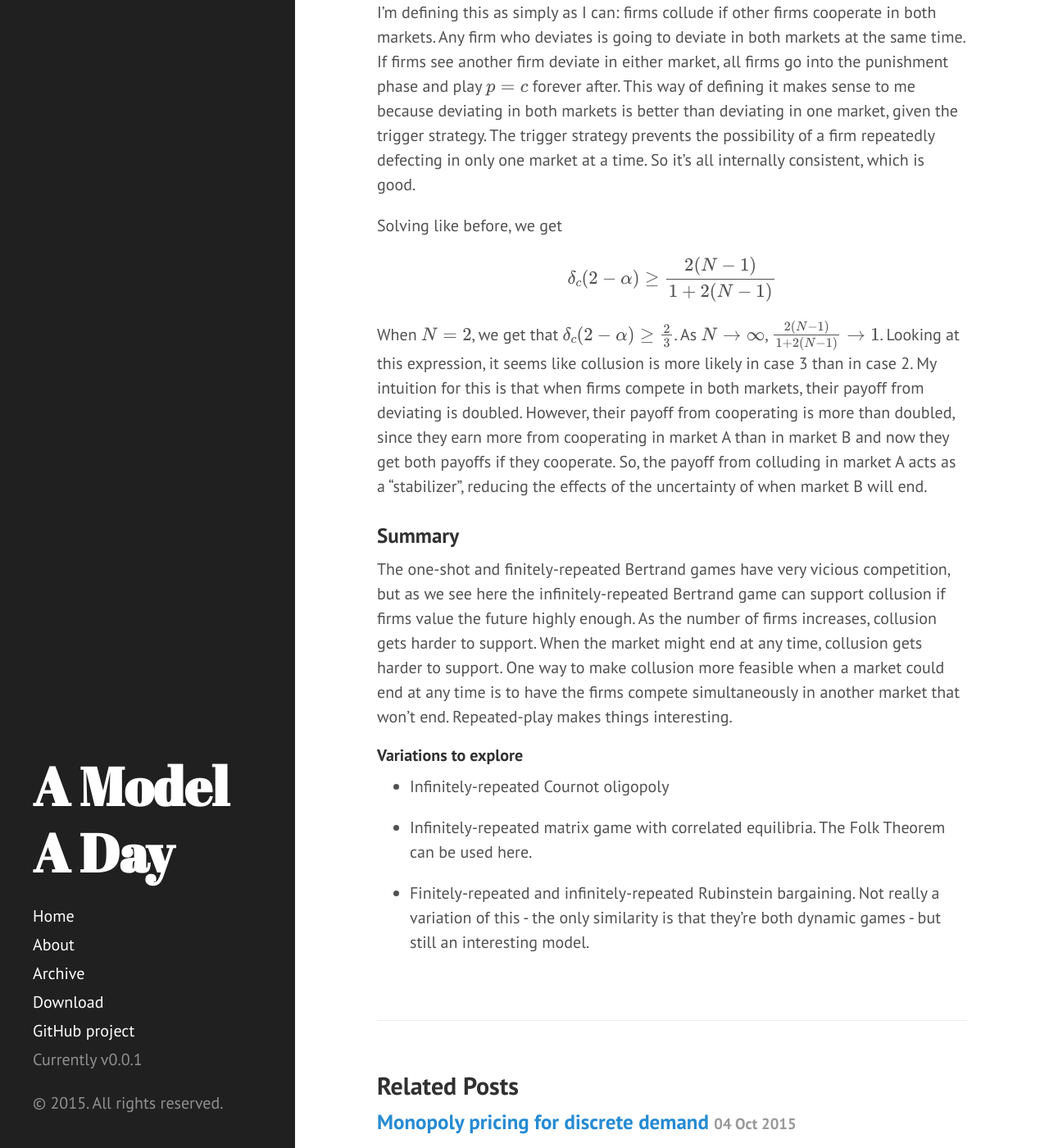
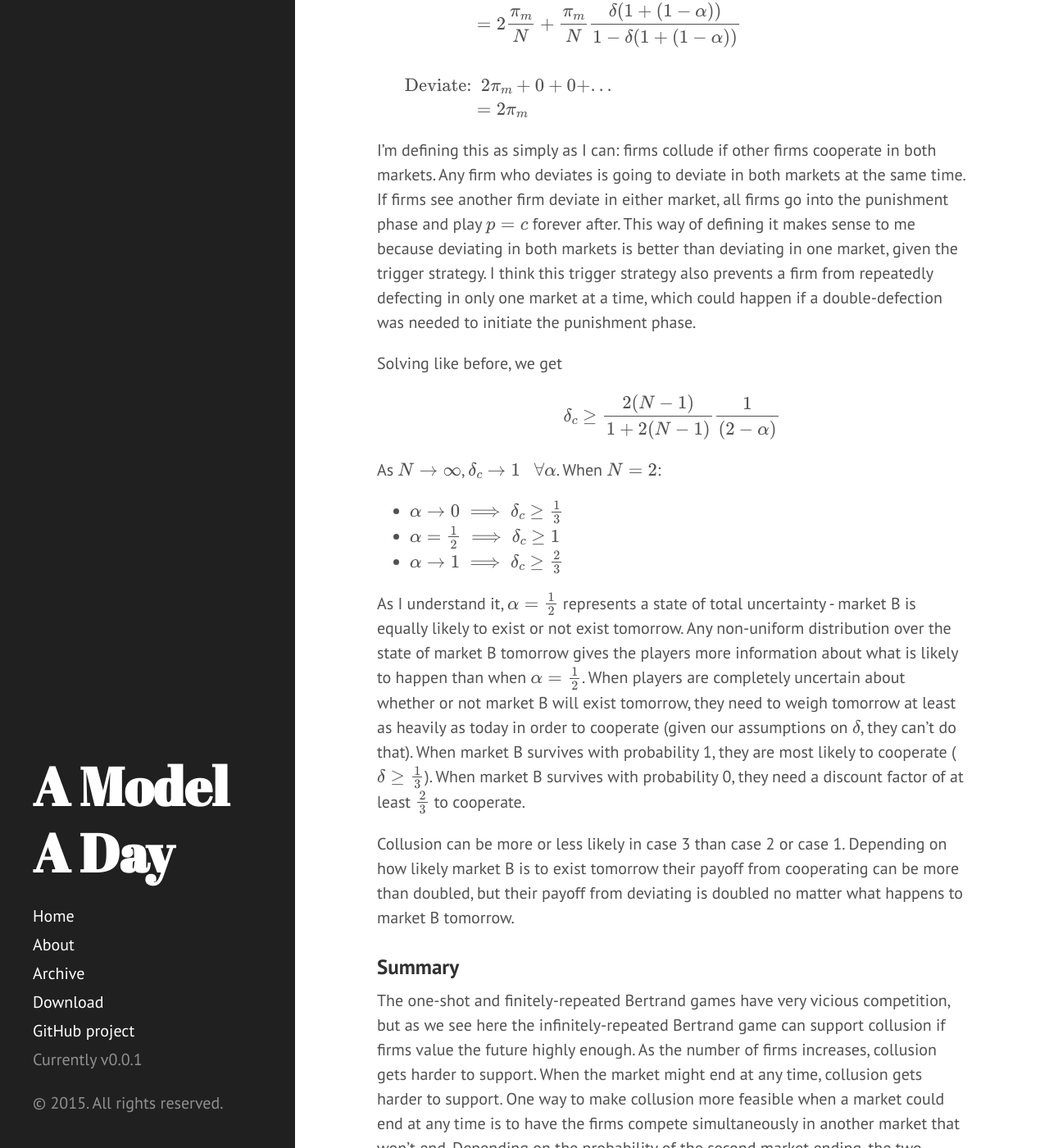
Before and after one commit to akhilrao/akhilrao.github.io, a Jekyll site: the page built from _posts/2015-10-03-repeated-bertrand-collusion.md, in a window 1280 px wide and 1400 px high, scrolled down 3191 px. Shown: the whole window at 82% size. Built offline with Jekyll 4.4.1, drawn with Linux system fonts in a browser that asks for light colours; Markdown is read by kramdown in place of the engine named in the settings; formulas are drawn with MathJax 3; some of the changed text lies outside the part shown.

Commit message:
fixed typos

```diff
--- a/_posts/2015-10-03-repeated-bertrand-collusion.md
+++ b/_posts/2015-10-03-repeated-bertrand-collusion.md
@@ -10,11 +10,11 @@ published: true
 summary: N firms play a repeated Bertrand game. Conditions under which collusion is sustainable are explored.
 ---
 
-So far, [we've seen](http://akhilrao.github.io/micro%20theory/2015/09/29/bertrand-cournot-oligopoly/) one-shot Bertrand games with up to \\(N\\) firms. What happens if the firms are playing a repeated Bertrand game? Does it matter if there are finitely many or infinitely many periods?
+So far, [we've seen](http://akhilrao.github.io/micro%20theory/2015/09/29/bertrand-cournot-oligopoly/) one-shot Bertrand games with up to \\(N\\) firms. What happens if the firms are playing a Bertrand game repeatedly for \\(T\\) periods?
 
-Consider a repeated Bertrand oligopoly with \\(N \ge 2\\) firms, played for \\(T \lt \infty\\) periods. We know that the one-shot Nash equilibrium is \\(p_{i}=c \ \ \ \forall i \\). For \\(T\\) periods, we use backwards induction: we start at the last period and work backwards.
+Consider a repeated Bertrand oligopoly with \\(N \ge 2\\) firms, played for \\(T \lt \infty\\) periods. We know that the one-shot Nash equilibrium is \\(p_{i}=c \ \ \ \forall i \\). For \\(T\\) periods, we start at the last period and work backwards (backwards induction).
 
-In the last period, the game is a one-shot Bertrand game. Thus the equilibrium price will be \\(p_{i,t}=c \ \ \ \forall i\\). Each firm knows that in period \\(T-1\\), and  since there's no possibility of colluding tomorrow they each play \\(p_{i,t-1}=c\\). We can extend the argument to see that \\(p_{i,t}=c \ \ \ \forall t,i\\).
+In the last period, the game is a one-shot Bertrand game. Thus the equilibrium price will be \\(p_{i,T}=c \ \ \ \forall i\\). Each firm knows that in period \\(T-1\\), and  since there's no possibility of colluding tomorrow they each play \\(p_{i,T-1}=c\\). We can extend the argument to see that \\(p_{i,t}=c \ \ \ \forall t,i\\).
 
 What if \\(T = \infty\\)? If the game is infinitely repeated, we can't apply backwards induction since there is no last period. Instead, we define trigger strategies and look for parameter restrictions that would need to hold to make the strategy a [subgame-perfect Nash equilibrium](https://en.wikipedia.org/wiki/Subgame_perfect_equilibrium).
 
@@ -33,7 +33,7 @@ p_m \ \ \text{if all elements of} \ \ H_{t-1} = p_m, \ \ \text{or if} \ \ t=1 \c
 c \ \ \text{otherwise}
 \end{cases} $$
 
-where \\(p_m\\) is the monopoly price, and \\(\pi_m\\) is the monopoly profit. We assume that if the firms collude, they do so optimally - they set the price at the monopoly price and divide the profits equally. This is better than pricing at marginal cost and earning 0 profits. But in every period, there is an incentive for firms to deviate and slightly undercut everyone else, capturing the full monopoly profits for one period if they do. However, when they do this everyone goes into the punishment phase and plays \\(p=c\\), so nobody makes any profits after that. The decision to cooperate or deviate comes down to weighing a stream of small payoffs every period against one big payoff today, for which the discount factor \\(\delta\\) is critical.
+where \\(p_m\\) is the monopoly price, and \\(\pi_m\\) is the monopoly profit. We assume that if the firms collude, they do so optimally - they set the price at the monopoly price and divide the profits equally. This is better than pricing at marginal cost and earning 0 profits. But in every period, there is an incentive for firms to deviate and slightly undercut everyone else, capturing the full monopoly profits for one period if they do. However, when they do this everyone goes into the punishment phase and plays \\(p=c\\), so nobody makes any profits after that. The decision to cooperate or deviate comes down to weighing a stream of discounted payoffs every period against one big payoff today. The discount factor, \\(\delta \in (0,1)\\) determines how heavily firms weigh future payoffs against present payoffs.
 
 The firms' payoffs from cooperating and deviating optimally are:
 
@@ -48,10 +48,10 @@ To find the minimum \\(\delta\\) that can support collusion, we set the cooperat
 
 $$\delta_c \ge \frac{N-1}{N} $$
 
-So as \\(N \to \infty\\), \\(\delta_c \to 1\\). Collusion becomes harder to sustain when there are more firms, as it requires each firm to weight future payoffs increasingly heavily against current payoffs.
+So as \\(N \to \infty\\), \\(\delta_c \to 1\\). When \\(N=2, \delta_c \ge \frac{1}{2}\\). Collusion becomes harder to sustain when there are more firms, as it requires each firm to weight future payoffs increasingly heavily against current payoffs.
 
 ### Case 2:
-In this case, there is an exogenous probability \\(\alpha\\) that the market will end after each period. Let's call this market B. The strategy we defined earlier can be applied here and the deviation payoff is the same, but the cooperation payoff is a little different:
+In this case, there is an exogenous probability \\(\alpha \in (0,1)\\) that the market will end after each period. Let's call this market B. The strategy we defined earlier can be applied here and the deviation payoff is the same, but the cooperation payoff is a little different:
 
 $$\begin{align}
 \text{Cooperate:} & \ \ \frac{\pi_m}{N} + \delta(1-\alpha)\frac{\pi_m}{N} + \delta^2(1-\alpha)^2\frac{\pi_m}{N} + ... \cr
@@ -60,9 +60,15 @@ $$\begin{align}
 
 Solving for the critical discount factor, we get
 
-$$\delta_c(1-\alpha) \ge \frac{N-1}{N} $$
+$$\delta_c \ge \frac{N-1}{N}\frac{1}{(1-\alpha)} $$
 
-The higher the probability that the market will end after today, the less likely collusion is since the expected payoff from colluding is smaller. Since the market could end at any period, colluding has an opportunity cost if the market does end.
+When \\(N=2\\):
+
+* \\(\alpha\to0 \implies \delta_c \ge \frac{1}{2}\\)
+* \\(\alpha=\frac{1}{2} \implies \delta_c \ge 1\\)
+* \\(\alpha\to1 \implies \delta_c \ge \infty\\)
+
+If the market will survive with probability 1, they are as likely to cooperate as in case 1. If the market is 50% or more likely to end tomorrow, they will not cooperate.
 
 ### Case 3:
 Finally, what if the firms compete in markets A and B simultaneously? Is collusion more or less likely then? The strategies and payoffs are a bit different here.
@@ -88,17 +94,27 @@ $$\begin{align}
 & = 2\pi_m \cr
 \end{align}$$
 
-I'm defining this as simply as I can: firms collude if other firms cooperate in both markets. Any firm who deviates is going to deviate in both markets at the same time. If firms see another firm deviate in either market, all firms go into the punishment phase and play \\(p=c\\) forever after. This way of defining it makes sense to me because deviating in both markets is better than deviating in one market, given the trigger strategy. The trigger strategy prevents the possibility of a firm repeatedly defecting in only one market at a time. So it's all internally consistent, which is good.
+I'm defining this as simply as I can: firms collude if other firms cooperate in both markets. Any firm who deviates is going to deviate in both markets at the same time. If firms see another firm deviate in either market, all firms go into the punishment phase and play \\(p=c\\) forever after. This way of defining it makes sense to me because deviating in both markets is better than deviating in one market, given the trigger strategy. I think this trigger strategy also prevents a firm from repeatedly defecting in only one market at a time, which could happen if a double-defection was needed to initiate the punishment phase.
 
 Solving like before, we get
 
-$$\delta_c(2-\alpha) \ge \frac{2(N-1)}{1+2(N-1)} $$
+$$\delta_c \ge \frac{2(N-1)}{1+2(N-1)}\frac{1}{(2-\alpha)} $$
 
-When \\(N=2\\), we get that \\(\delta_c(2-\alpha) \ge \frac{2}{3}\\). As \\(N \to \infty\\), \\(\frac{2(N-1)}{1+2(N-1)} \to 1\\). Looking at this expression, it seems like collusion is more likely in case 3 than in case 2. My intuition for this is that when firms compete in both markets, their payoff from deviating is doubled. However, their payoff from cooperating is more than doubled, since they earn more from cooperating in market A than in market B and now they get both payoffs if they cooperate. So, the payoff from colluding in market A acts as a "stabilizer", reducing the effects of the uncertainty of when market B will end.
+As \\(N \to \infty\\), \\(\delta_c \to 1 ~~~ \forall \alpha\\). When \\(N=2\\):
+
+* \\(\alpha\to0 \implies \delta_c \ge \frac{1}{3}\\)
+* \\(\alpha=\frac{1}{2} \implies \delta_c \ge 1\\)
+* \\(\alpha\to1 \implies \delta_c \ge \frac{2}{3}\\)
+
+
+As I understand it, \\(\alpha=\frac{1}{2}\\) represents a state of total uncertainty - market B is equally likely to exist or not exist tomorrow. Any non-uniform distribution over the state of market B tomorrow gives the players more information about what is likely to happen than when \\(\alpha=\frac{1}{2}\\). When players are completely uncertain about whether or not market B will exist tomorrow, they need to weigh tomorrow at least as heavily as today in order to cooperate (given our assumptions on \\(\delta\\), they can't do that). When market B survives with probability 1, they are most likely to cooperate (\\(\delta \ge \frac{1}{3}\\)). When market B survives with probability 0, they need a discount factor of at least \\(\frac{2}{3}\\) to cooperate.
+
+
+Collusion can be more or less likely in case 3 than case 2 or case 1. Depending on how likely market B is to exist tomorrow their payoff from cooperating can be more than doubled, but their payoff from deviating is doubled no matter what happens to market B tomorrow.
 
 ### Summary
 
-The one-shot and finitely-repeated Bertrand games have very vicious competition, but as we see here the infinitely-repeated Bertrand game can support collusion if firms value the future highly enough. As the number of firms increases, collusion gets harder to support. When the market might end at any time, collusion gets harder to support. One way to make collusion more feasible when a market could end at any time is to have the firms compete simultaneously in another market that won't end. Repeated-play makes things interesting.
+The one-shot and finitely-repeated Bertrand games have very vicious competition, but as we see here the infinitely-repeated Bertrand game can support collusion if firms value the future highly enough. As the number of firms increases, collusion gets harder to support. When the market might end at any time, collusion gets harder to support. One way to make collusion more feasible when a market could end at any time is to have the firms compete simultaneously in another market that won't end. Depending on the probability of the second market ending, the two-market case may be more collusive than a single unending market. Repeated-play makes things interesting.
 
 #### Variations to explore
 
```
Also changed, not shown: 1 other file.
